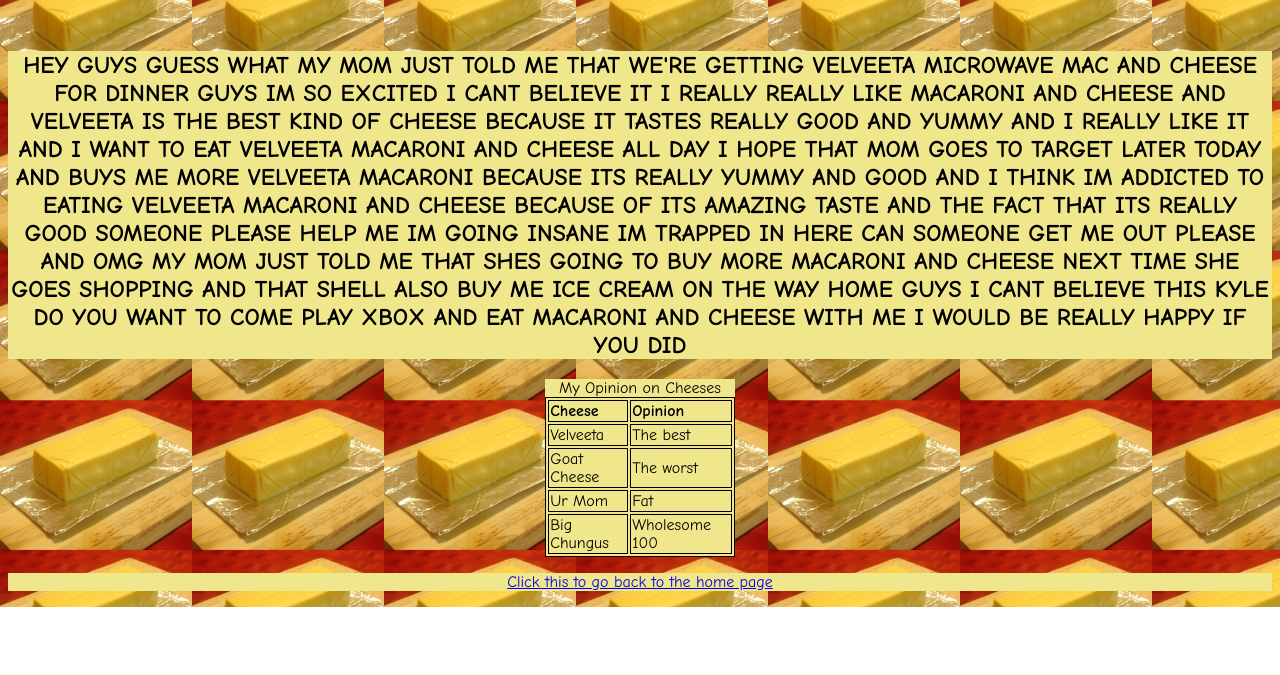
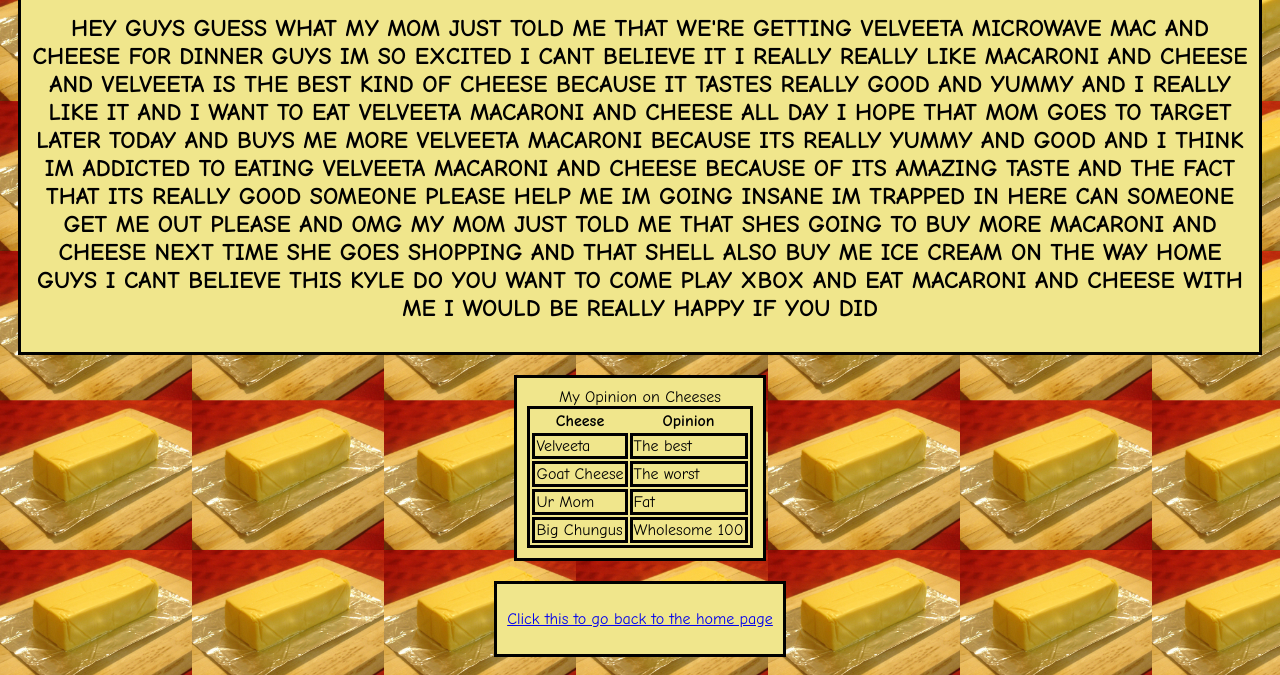
Before and after one commit to lordelectrius/lordelectrius.github.io, a plain HTML site: page Cheese Website/velveeta.html in a window 1280 px wide. Shown: the part 198-873 px from the top of the page. Before the commit the page ends 805 px from the top, so only its background shows below. Drawn offline with Linux system fonts and the light colour scheme.

Commit message:
Flexbox
I formatted the index and velveeta pages with flexbox. I tweaked the other pages a little bit, but flexbox won't help them because they look perfect the way they are.

```diff
--- a/Cheese Website/stylesheet.css
+++ b/Cheese Website/stylesheet.css
@@ -10,6 +10,67 @@
 .asdf {
     display: inline-flex;
     background-color: khaki;
+    flex-flow: row / wrap;
+    padding: 10px;
+    margin: 10px;
+    font-family: Comic Sans MS, cursive, sans-serif;
+    border: solid medium black;
+}
+.asdfcol {
+    display: inline-flex;
+    background-color: khaki;
+    flex-flow: column;
+    padding: 10px;
+    margin: 10px;
+    font-family: Comic Sans MS, cursive, sans-serif;
+    border: solid medium black;
+}
+.asdfcenter {
+    display: flex;
+    background-color: khaki;
+    flex-flow: row / wrap;
+    padding: 10px;
+    margin: 10px;
+    font-family: Comic Sans MS, cursive, sans-serif;
+    justify-content: center;
+    align-self: center;
+    border: solid medium black;
+    width: fit-content;
+}
+.bg {
+    display: inline-flex;
     flex-direction: column;
+    font-family: Comic Sans MS, cursive, sans-serif;
+}
+.tab {
+    display: inline-flex;
+    background-color:khaki;
+    flex-flow: row wrap;
     padding: 10px;
+    margin: 10px;
+    width: fit-content;
+    justify-content: center;
+    align-self: center;
+    font-family: Comic Sans MS, cursive, sans-serif;
+    border: solid medium black;
 }
+table,td {
+    border: solid medium black;
+}
+#rickRoll {
+    position: fixed;
+    right: 0;
+    bottom: 0;
+    min-height: 100%;
+    min-width: 100%;
+  }
+
+  .content {
+    position: fixed;
+    top: 0;
+    left:0;
+    background: rgba(0, 0, 0, 0.5);
+    color: #f1f1f1;
+    width: 100%;
+    padding: 20px;
+  }
--- a/Cheese Website/velveeta.html
+++ b/Cheese Website/velveeta.html
@@ -4,26 +4,7 @@
 
 <head>
 
-    <style>
-        p,
-        h1,
-        h2,
-        h3,
-        ol,
-        caption,
-        strong {
-            font-family: Comic Sans MS, cursive, sans-serif;
-            background-color: Khaki;
-        }
-
-        table,
-        th,
-        td {
-            font-family: Comic Sans MS, cursive, sans-serif;
-            background-color: Khaki;
-            border: 1px solid black
-        }
-    </style>
+    <link rel="stylesheet" href="stylesheet.css">
 
     <meta charset="UTF-8">
 
@@ -34,7 +15,11 @@
 </head>
 
 <body style="background-image: url('Velveeta.jpg'); background-size: 15%, 15%;background-attachment: fixed;">
-    <h1 style="font-size:100px;text-align: center;">VELVEETA CHEESE</h1>
+    <div class="bg">
+        <div class="asdfcenter">
+    <h1 style="font-size:100px;margin: 0">VELVEETA CHEESE</h1>
+    </div>
+    <div class="asdf">
     <h2 style="text-align: center;">HEY GUYS GUESS WHAT MY MOM JUST TOLD ME THAT WE'RE GETTING VELVEETA MICROWAVE MAC
         AND CHEESE FOR DINNER GUYS IM SO EXCITED I CANT BELIEVE IT I REALLY REALLY LIKE MACARONI AND CHEESE AND VELVEETA
         IS THE BEST KIND OF CHEESE BECAUSE IT TASTES REALLY GOOD AND YUMMY AND I REALLY LIKE IT AND I WANT TO EAT
@@ -44,8 +29,10 @@
         IN HERE CAN SOMEONE GET ME OUT PLEASE AND OMG MY MOM JUST TOLD ME THAT SHES GOING TO BUY MORE MACARONI AND
         CHEESE NEXT TIME SHE GOES SHOPPING AND THAT SHELL ALSO BUY ME ICE CREAM ON THE WAY HOME GUYS I CANT BELIEVE THIS
         KYLE DO YOU WANT TO COME PLAY XBOX AND EAT MACARONI AND CHEESE WITH ME I WOULD BE REALLY HAPPY IF YOU DID</h2>
-    <table style="width: 15%;margin: 0 auto;text-align: left;">
-        <caption>My Opinion on Cheeses</caption>
+        </div>
+        <div class="tab">
+        <table>
+            <caption>My Opinion on Cheeses</caption>
         <thead>
             <th>Cheese</th>
             <th>Opinion</th>
@@ -69,8 +56,12 @@
             </tr>
         </tbody>
     </table>
+    </div>
 
-    <p style="text-align: center;"><a href="index.html">Click this to go back to the home page</a></p>
+    <div class="asdfcenter">
+        <p><a href="index.html">Click this to go back to the home page</a></p>
+    </div>
+</div>
 
 </body>
 
```
Also changed, not shown: Cheese Website/chocolatecheese.html (+1 -1 lines), Cheese Website/index.html (+1 -1 lines), Cheese Website/munster.html (+1 -18 lines).
